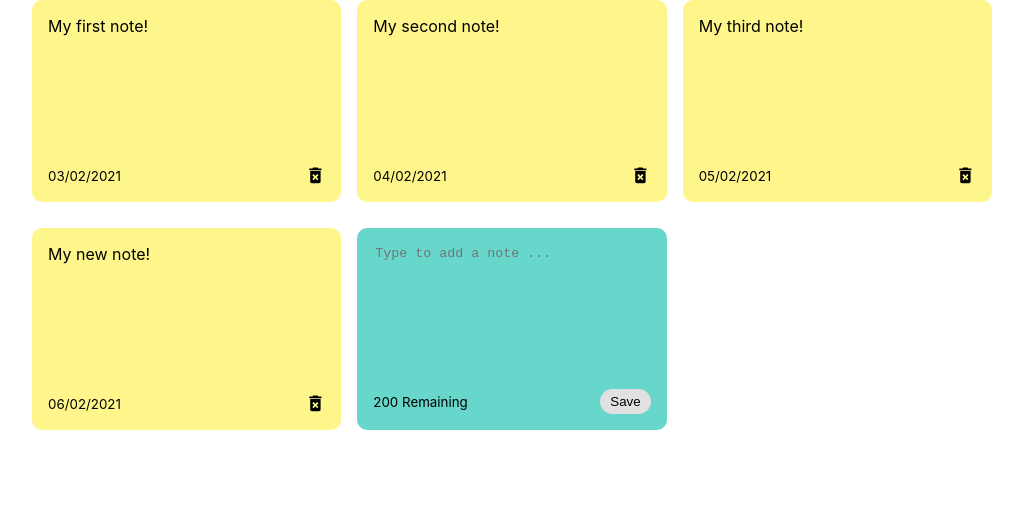
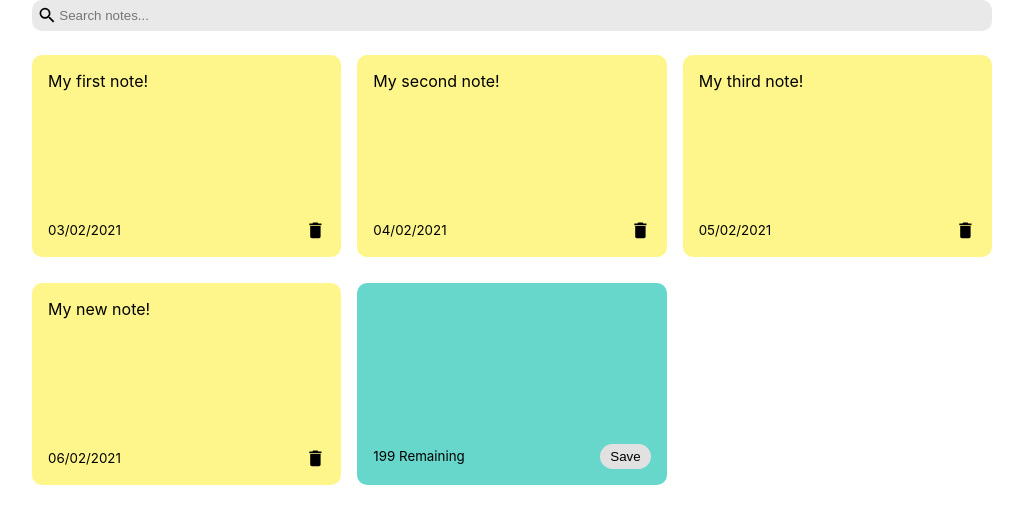
Before and after one commit to Joseane-Guedes/my-notes-app, a React (Create React App) app: page / in a window 1280 px wide. Shown: the top 524 px of the page, without its empty margins (128-1151 px from the left). Built offline with nearby package versions, Linux system fonts and the light colour scheme.

Commit message:
Add Search feature

```diff
--- a/src/App.js
+++ b/src/App.js
@@ -1,6 +1,7 @@
 import { nanoid } from "nanoid";
 import { useState } from "react";
 import NotesList from "./components/NotesList";
+import Search from "./components/Search";
 
 const App = () => {
   const [notes, setNotes] = useState([
@@ -37,9 +38,21 @@
     setNotes(newNotes);
   };
 
+  const deleteNote = (id) => {
+    const newNotes = notes.filter((note) => note.id !== id);
+    setNotes(newNotes);
+  }
+
+
   return (
     <div className="container">
-      <NotesList notes={notes} handleAddNote={addNote} />
+      <Search />
+      <NotesList
+        notes={notes}
+        handleAddNote={addNote}
+        handleDeleteNote={deleteNote}
+      />
+
     </div>
   );
 };
--- a/src/components/AddNote.js
+++ b/src/components/AddNote.js
@@ -1,10 +1,12 @@
 import { useState } from "react";
 
 const AddNote = ({ handleAddNote }) => {
-  const [noteText, setNoteText] = useState("");
+  const [noteText, setNoteText] = useState(' ');
+  const characterLimit = 200;
 
-  const handleChange = (e) => {
-    setNoteText(e.target.value);
+  const handleChange = (event) => {
+    if (characterLimit - event.target.value.length >= 0)
+      setNoteText(event.target.value);
     /*  console.log(e.target.value); */
   };
 
@@ -25,7 +27,7 @@
         onChange={handleChange}
       ></textarea>
       <div className="note-footer">
-        <small> 200 Remaining</small>
+        <small>{characterLimit - noteText.length} Remaining</small>
         <button className="save" onClick={handleSaveClick}>
           Save
         </button>
--- a/src/components/Note.js
+++ b/src/components/Note.js
@@ -1,12 +1,15 @@
-import { MdDeleteForever } from 'react-icons/md';
+import { MdDelete } from 'react-icons/md';
 
-const Note = ({ id, text, date }) => {
+const Note = ({ id, text, date, handleDeleteNote }) => {
   return (
     <div className="note">
       <span>{text}</span>
       <div className="note-footer">
         <small>{date}</small>
-        <MdDeleteForever className='delete-icon' size='1.3em' />
+        <MdDelete
+        onClick={() => handleDeleteNote(id)}
+        className='delete-icon'
+        size='1.3em' />
       </div>
     </div>
   );
--- a/src/components/NotesList.js
+++ b/src/components/NotesList.js
@@ -1,11 +1,17 @@
 import Note from "./Note";
 import AddNote from "./AddNote";
 
-const NotesList = ({ notes, handleAddNote }) => {
+const NotesList = ({ notes, handleAddNote, handleDeleteNote }) => {
   return (
     <div className="notes-list">
       {notes.map((note) => (
-        <Note key={note.id} id={note.id} text={note.text} date={note.date} />
+        <Note
+        key={note.id}
+        id={note.id}
+        text={note.text}
+        date={note.date}
+        handleDeleteNote={handleDeleteNote}
+         />
       ))}
       <AddNote handleAddNote={handleAddNote} />
     </div>
--- /dev/null
+++ b/src/components/Search.js
@@ -0,0 +1,14 @@
+import React from 'react';
+import { MdSearch } from "react-icons/md"
+
+
+const Search = () => {
+  return (
+    <div className="search">
+      <MdSearch className="search-icons" size="1.3em" />
+      <input type="text" placeholder="Search notes..." />
+    </div>
+  )
+}
+
+export default Search;
--- a/src/index.css
+++ b/src/index.css
@@ -18,6 +18,7 @@
   margin-left: auto;
   padding-right: 15px;
   padding-left: 15px;
+  min-height: 100vh;
 }
 
 .note {
@@ -29,12 +30,15 @@
   display: flex;
   flex-direction: column;
   justify-content: space-between;
+  white-space: pre-wrap;
+  overflow-wrap: break-word;
+  word-break: break-all;
 }
 
 .notes-list {
   display: grid;
   grid-gap: 1rem;
-  grid-template-columns: repeat(auto-fit, minmax(250px, 1fr));
+  grid-template-columns: repeat(auto-fill, minmax(250px, 1fr));
 }
 
 .note-footer {
@@ -53,14 +57,15 @@
   background-color: #67d7cc;
 }
 
-textarea:focus, input:focus{
+textarea:focus,
+input:focus {
   outline: none;
 }
 
 .save {
   background-color: #e1e1e1;
   border: none;
-  border-radius:15px;
+  border-radius: 15px;
   padding: 5px 10px 5px 10px;
 }
 
@@ -68,3 +73,26 @@
   background-color: #ededed;
   cursor: pointer;
 }
+
+.delete-icon {
+  cursor: pointer;
+}
+
+.search {
+  display: flex;
+  align-items: center;
+  background-color: rgb(233, 233, 233);
+  border-radius: 10px;
+  padding: 5px;
+  margin-bottom: 1.5em;
+}
+
+.search input {
+  border: none;
+  background-color: rgb(233, 233, 233);
+  width: 100%;
+}
+
+.search input:focus {
+  outline: none;
+}
```
